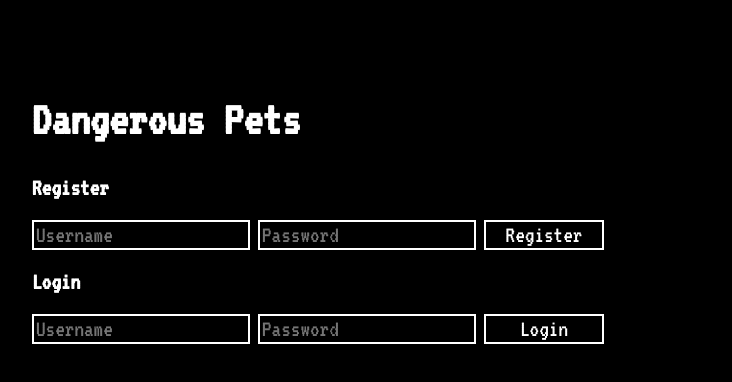
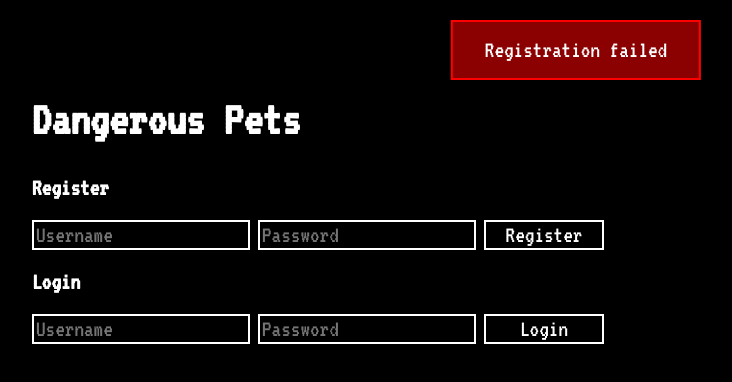
Before and after one commit to loadster/dangerous-pets, a Vue app in the folder web/: page / in a window 1280 px wide. Both pictures are taken after a click on the button "Register". Shown: the top 382 px of the page, without its empty margins (64-796 px from the left). Built offline with nearby package versions, Linux system fonts and the light colour scheme; no server answers.

Commit message:
Improve error handling in UI.

```diff
--- a/web/src/components/Login.vue
+++ b/web/src/components/Login.vue
@@ -1,5 +1,6 @@
 <template>
   <div>
+    <Toast :message="errorMessage" />
     <h2>Login</h2>
     <input v-model="username" placeholder="Username" />
     <input type="password" v-model="password" placeholder="Password" />
@@ -10,22 +11,32 @@
 <script>
 
 import api from '@/utils/api.js';
+import Toast from '@/components/Toast.vue';
 
 export default {
+  components: {
+    Toast
+  },
   data() {
     return {
       username: '',
-      password: ''
+      password: '',
+      errorMessage: ''
     };
   },
   methods: {
     async login() {
+      this.errorMessage = '';
+
       try {
         const token = await api.login(this.username, this.password);
 
         this.$emit('login', token);
       } catch (error) {
-        console.error(error);
+        this.errorMessage = error.response?.data?.message || 'Login failed';
+        setTimeout(() => {
+          this.errorMessage = '';
+        }, 5000);
       }
     }
   }
--- a/web/src/components/Register.vue
+++ b/web/src/components/Register.vue
@@ -1,5 +1,6 @@
 <template>
   <div>
+    <Toast :message="errorMessage" />
     <h2>Register</h2>
     <input v-model="username" placeholder="Username"/>
     <input type="password" v-model="password" placeholder="Password"/>
@@ -10,22 +11,33 @@
 <script>
 
 import api from '@/utils/api';
+import Toast from '@/components/Toast.vue';
 
 export default {
+  components: {
+    Toast
+  },
   data() {
     return {
       username: '',
-      password: ''
+      password: '',
+      errorMessage: ''
     };
   },
   methods: {
     async register() {
+      this.errorMessage = '';
+
       try {
         const token = await api.register(this.username, this.password);
 
         this.$emit('register', token);
       } catch (error) {
-        console.error(error);
+        this.errorMessage = error.response?.data?.message || 'Registration failed';
+
+        setTimeout(() => {
+          this.errorMessage = '';
+        }, 5000);
       }
 
       return false;
--- /dev/null
+++ b/web/src/components/Toast.vue
@@ -0,0 +1,44 @@
+<template>
+  <div v-if="message" class="toast">
+    {{ message }}
+  </div>
+</template>
+
+<script>
+export default {
+  props: {
+    message: {
+      type: String,
+      default: ''
+    }
+  }
+};
+</script>
+
+<style lang="scss" scoped>
+.toast {
+  position: fixed;
+  top: 20px;
+  left: 50%;
+  transform: translateX(-50%);
+  background: #8b0000;
+  border: 2px solid #ff0000;
+  color: white;
+  padding: 16px 32px;
+  z-index: 9999;
+  animation: slideIn 0.3s ease-out;
+  max-width: 600px;
+  text-align: center;
+}
+
+@keyframes slideIn {
+  from {
+    opacity: 0;
+    transform: translateX(-50%) translateY(-20px);
+  }
+  to {
+    opacity: 1;
+    transform: translateX(-50%) translateY(0);
+  }
+}
+</style>
```
